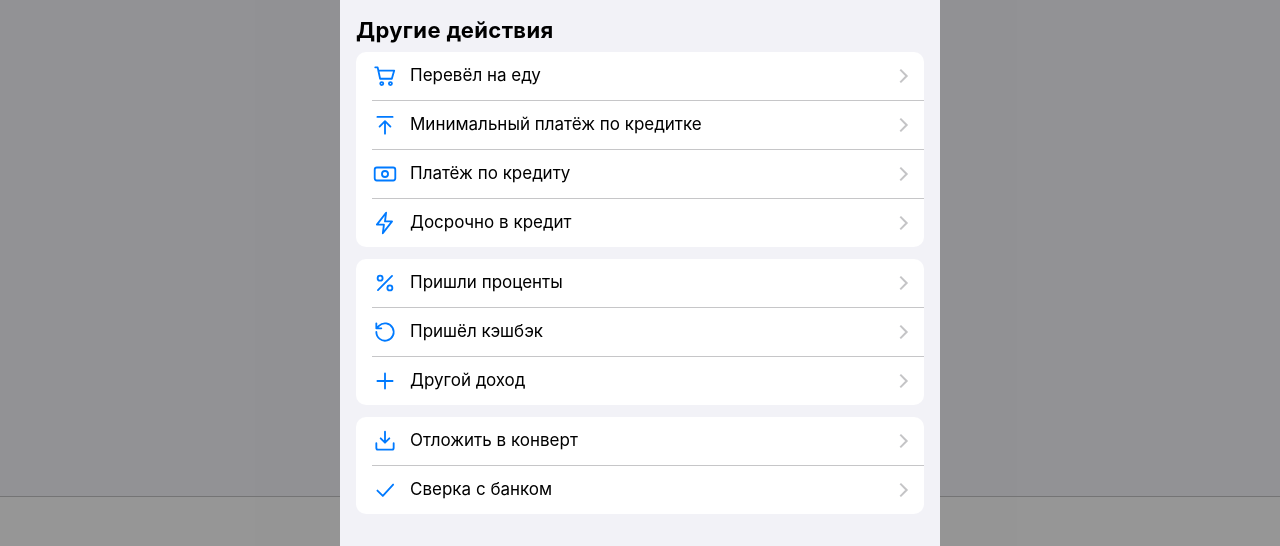
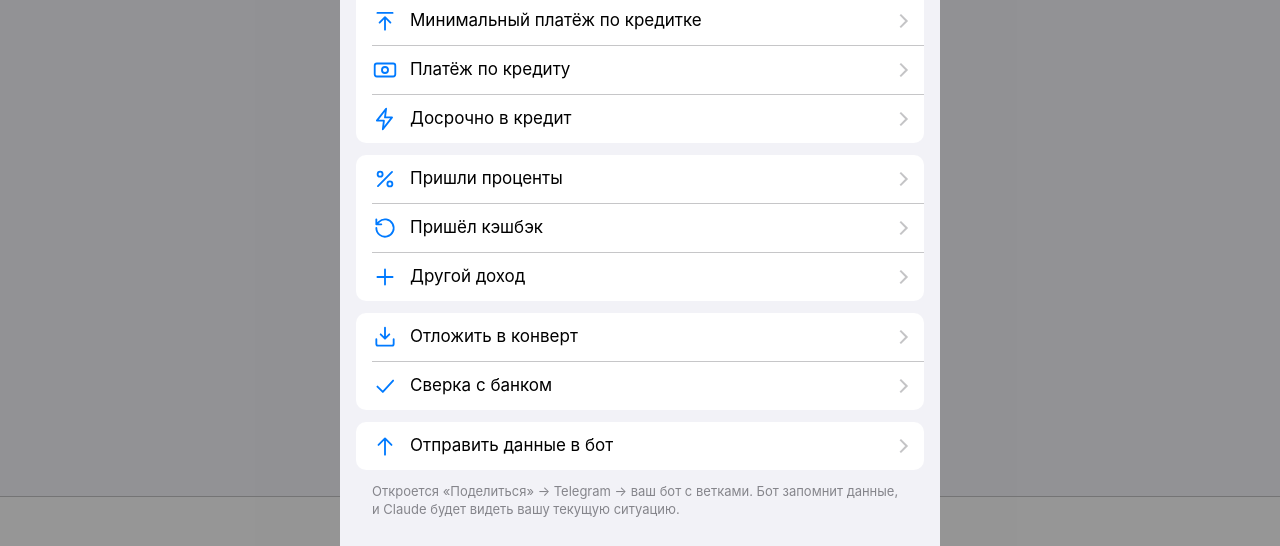
Before and after one commit to 88022/money, a plain HTML site: page index.html in a window 1280 px wide. Both pictures are taken after a click on the button "Другое". Shown: the part 254-800 px from the top of the page. Drawn offline with Linux system fonts and the light colour scheme.

Commit message:
Кнопка: отправить данные в бот (v13)

```diff
--- a/index.html
+++ b/index.html
@@ -266,7 +266,9 @@ function opMore(){
   el.innerHTML = `<div class="grab"></div><div class="sbar"><span></span><button type="button" class="tbtn b" onclick="closeSheet()">Закрыть</button></div><h3>Другие действия</h3>
   <div class="card">${it("opFood()", "cart", "Перевёл на еду")}${it("opMin()", "min", "Минимальный платёж по кредитке")}${it("opLoanPaid()", "cash", "Платёж по кредиту")}${it("opPrepay()", "bolt", "Досрочно в кредит")}</div>
   <div class="card">${it("opInterest()", "pct", "Пришли проценты")}${it("opCashback()", "back", "Пришёл кэшбэк")}${it("opIncome('other')", "plus", "Другой доход")}</div>
-  <div class="card">${it("opEnvMove()", "tray", "Отложить в конверт")}${it("opBalance()", "check", "Сверка с банком")}</div>`;
+  <div class="card">${it("opEnvMove()", "tray", "Отложить в конверт")}${it("opBalance()", "check", "Сверка с банком")}</div>
+  <div class="card">${it("exportData()", "up", "Отправить данные в бот")}</div>
+  <div class="hint">Откроется «Поделиться» → Telegram → ваш бот с ветками. Бот запомнит данные, и Claude будет видеть вашу текущую ситуацию.</div>`;
   document.getElementById("sheet").classList.add("on");
 }
 function cards(){
```
